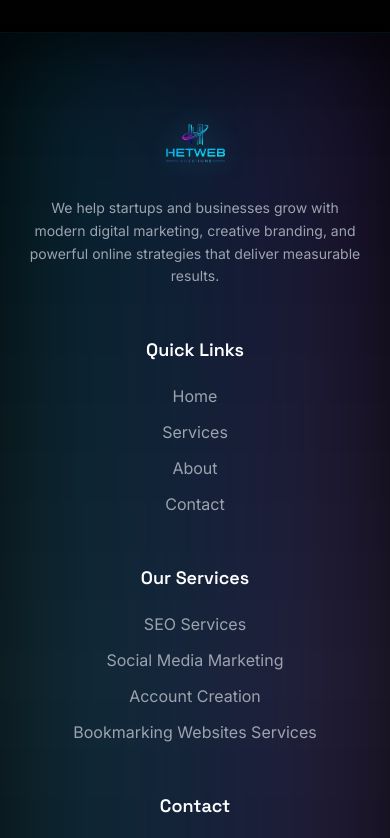
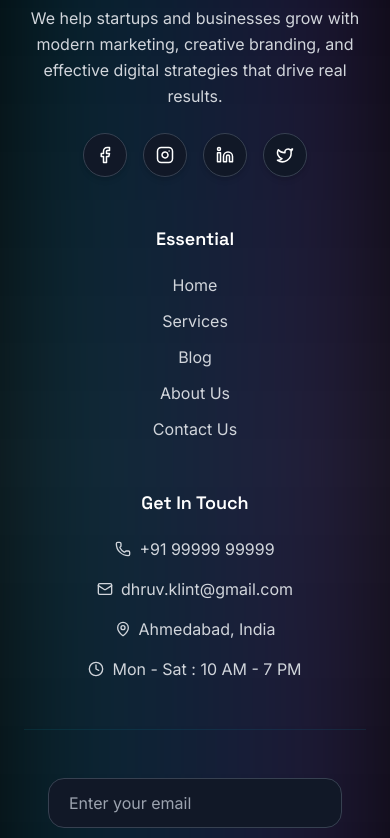
Before and after one commit to Dhruv-Klint/hetweb-solutions, a React (Vite) app: page / in a window 390 px wide. Shown: the part 5540-6378 px from the top of the page. Built offline with nearby package versions, Linux system fonts and the light colour scheme.

Commit message:
footer and navbar some changes

```diff
--- a/src/components/Footer.jsx
+++ b/src/components/Footer.jsx
@@ -1,17 +1,24 @@
-import { Link } from 'react-router-dom'
-import { Facebook, Instagram, Linkedin, Mail, MapPin } from 'lucide-react'
-import logo from "../assets/logo.png"
-import { motion } from 'framer-motion'
+import { Link } from "react-router-dom";
+import {
+  Facebook,
+  Instagram,
+  Linkedin,
+  Twitter,
+  Mail,
+  MapPin,
+  Phone,
+  Clock,
+} from "lucide-react";
+import logo from "../assets/logo.png";
+import { motion } from "framer-motion";
 
 export default function Footer() {
   return (
     <footer className="relative bg-gradient-to-b from-black via-black/95 to-black border-t border-cyan-500/10 overflow-hidden">
-
       {/* Glow Background */}
       <div className="absolute inset-0 opacity-20 blur-3xl bg-gradient-to-r from-cyan-500 via-blue-500 to-purple-500" />
 
       <div className="relative max-w-6xl mx-auto px-6 py-20 grid md:grid-cols-4 gap-12 text-center md:text-left">
-
         {/* BRAND */}
         <motion.div
           initial={{ opacity: 0, y: 40 }}
@@ -24,27 +31,29 @@ export default function Footer() {
             alt="Hetweb Logo"
             className="h-16 w-auto object-contain mx-auto md:mx-0 drop-shadow-[0_0_15px_rgba(34,211,238,0.4)]"
           />
-          <p className="text-gray-400 mt-5 text-sm leading-relaxed max-w-sm mx-auto md:mx-0">
-            We help startups and businesses grow with modern digital marketing,
-            creative branding, and powerful online strategies that deliver
-            measurable results.
+
+          <p className="text-gray-300 mt-5 text-base leading-relaxed max-w-sm mx-auto md:mx-0">
+            We help startups and businesses grow with modern marketing,
+            creative branding, and effective digital strategies that drive real
+            results.
           </p>
+
+          {/* SOCIAL */}
+          <div className="flex justify-center md:justify-start gap-4 mt-6">
+            <SocialIcon href="https://facebook.com" icon={<Facebook size={18} />} />
+            <SocialIcon href="https://instagram.com" icon={<Instagram size={18} />} />
+            <SocialIcon href="https://linkedin.com" icon={<Linkedin size={18} />} />
+            <SocialIcon href="https://twitter.com" icon={<Twitter size={18} />} />
+          </div>
         </motion.div>
 
         {/* QUICK LINKS */}
-        <FooterColumn title="Quick Links">
+        <FooterColumn title="Essential">
           <FooterLink to="/" label="Home" />
           <FooterLink to="/services" label="Services" />
-          <FooterLink to="/about" label="About" />
-          <FooterLink to="/contact" label="Contact" />
-        </FooterColumn>
-
-        {/* SERVICES */}
-        <FooterColumn title="Our Services">
-          <FooterLink to="/services/service1" label="SEO Services" />
-          <FooterLink to="/services/service2" label="Social Media Marketing" />
-          <FooterLink to="/services/service3" label="Account Creation" />
-          <FooterLink to="/services/service4" label="Bookmarking Websites Services" />
+          <FooterLink to="/" label="Blog" />
+          <FooterLink to="/about" label="About Us" />
+          <FooterLink to="/contact" label="Contact Us" />
         </FooterColumn>
 
         {/* CONTACT */}
@@ -54,29 +63,36 @@ export default function Footer() {
           transition={{ duration: 0.6, delay: 0.1 }}
           viewport={{ once: true }}
         >
-          <h3 className="text-lg font-semibold mb-5 text-white">Contact</h3>
+          <h3 className="text-lg font-semibold mb-5 text-white">Get In Touch</h3>
 
-          <div className="space-y-4 text-gray-400 text-sm">
+          <div className="space-y-4 text-gray-300 text-base">
+            <p className="flex items-center justify-center md:justify-start gap-2">
+              <Phone size={16} />
+              <a href="tel:+919999999999" className="hover:text-cyan-400 transition">
+                +91 99999 99999
+              </a>
+            </p>
+
+            <p className="flex items-center justify-center md:justify-start gap-2">
+              <Mail size={16} />
+              <a
+                href="mailto:dhruv.klint@gmail.com"
+                className="hover:text-cyan-400 transition"
+              >
+                dhruv.klint@gmail.com
+              </a>
+            </p>
+
             <p className="flex items-center justify-center md:justify-start gap-2">
               <MapPin size={16} /> Ahmedabad, India
             </p>
 
             <p className="flex items-center justify-center md:justify-start gap-2">
-              <Mail size={16} />
-              <a href="mailto:dhruv.klint@gmail.com" className="hover:text-cyan-400 transition">
-                dhruv.klint@gmail.com
-              </a>
+              <Clock size={16} />
+              Mon - Sat : 10 AM - 7 PM
             </p>
           </div>
-
-          {/* SOCIAL */}
-          <div className="flex justify-center md:justify-start gap-4 mt-6">
-            <SocialIcon href="https://facebook.com" icon={<Facebook size={18} />} />
-            <SocialIcon href="https://instagram.com" icon={<Instagram size={18} />} />
-            <SocialIcon href="https://linkedin.com" icon={<Linkedin size={18} />} />
-          </div>
         </motion.div>
-      </div>
 
         {/* NEWSLETTER */}
         <div className="relative border-t border-cyan-500/10">
@@ -91,7 +107,7 @@ export default function Footer() {
               <input
                 type="email"
                 placeholder="Enter your email"
-              className="px-5 py-3 rounded-2xl bg-gray-900 border border-gray-700 focus:outline-none focus:border-cyan-400 text-sm w-full sm:w-80"
+                className="px-5 py-3 rounded-2xl bg-gray-900 border border-gray-700 focus:outline-none focus:border-cyan-400 text-base w-full sm:w-80"
               />
 
               <motion.button
@@ -104,13 +120,14 @@ export default function Footer() {
             </div>
           </motion.div>
         </div>
+      </div>
 
       {/* BOTTOM */}
-      <div className="border-t border-cyan-500/10 text-center py-6 text-gray-500 text-sm">
+      <div className="border-t border-cyan-500/10 text-center py-6 text-gray-400 text-sm">
         © {new Date().getFullYear()} Hetweb Solutions. All rights reserved.
       </div>
     </footer>
-  )
+  );
 }
 
 function FooterColumn({ title, children }) {
@@ -122,9 +139,9 @@ function FooterColumn({ title, children }) {
       viewport={{ once: true }}
     >
       <h3 className="text-lg font-semibold mb-5 text-white">{title}</h3>
-      <div className="space-y-3 text-gray-400">{children}</div>
+      <div className="space-y-3 text-gray-300">{children}</div>
     </motion.div>
-  )
+  );
 }
 
 function FooterLink({ to, label }) {
@@ -135,7 +152,7 @@ function FooterLink({ to, label }) {
     >
       {label}
     </Link>
-  )
+  );
 }
 
 function SocialIcon({ href, icon }) {
@@ -150,5 +167,5 @@ function SocialIcon({ href, icon }) {
     >
       {icon}
     </motion.a>
-  )
+  );
 }
--- a/src/components/Navbar.jsx
+++ b/src/components/Navbar.jsx
@@ -81,8 +81,8 @@ export default function Navbar() {
                     </div>
 
 
-                    <NavLink to="/about" active={location.pathname === '/about'} delay={0.2}>About</NavLink>
-                    <NavLink to="/contact" active={location.pathname === '/contact'} delay={0.3}>Contact</NavLink>
+                    <NavLink to="/about" active={location.pathname === '/about'} delay={0.2}>About Us</NavLink>
+                    <NavLink to="/contact" active={location.pathname === '/contact'} delay={0.3}>Contact Us</NavLink>
                 </div>
 
                 {/* Mobile Icon */}
--- a/src/pages/Home.jsx
+++ b/src/pages/Home.jsx
@@ -176,7 +176,7 @@ export default function Home() {
 
       {/* SERVICES SECTION */}
       <motion.section
-        className="py-24 bg-gradient-to-b from-black via-gray-950 to-black"
+        className="bg-gradient-to-b from-black via-gray-950 to-black"
         initial={{ opacity: 0, y: 60 }}
         whileInView={{ opacity: 1, y: 0 }}
         viewport={{ once: true }}
```
Also changed, not shown: tailwind.config.js (indentation only). Lines whose indentation alone changed are shown as unchanged.
